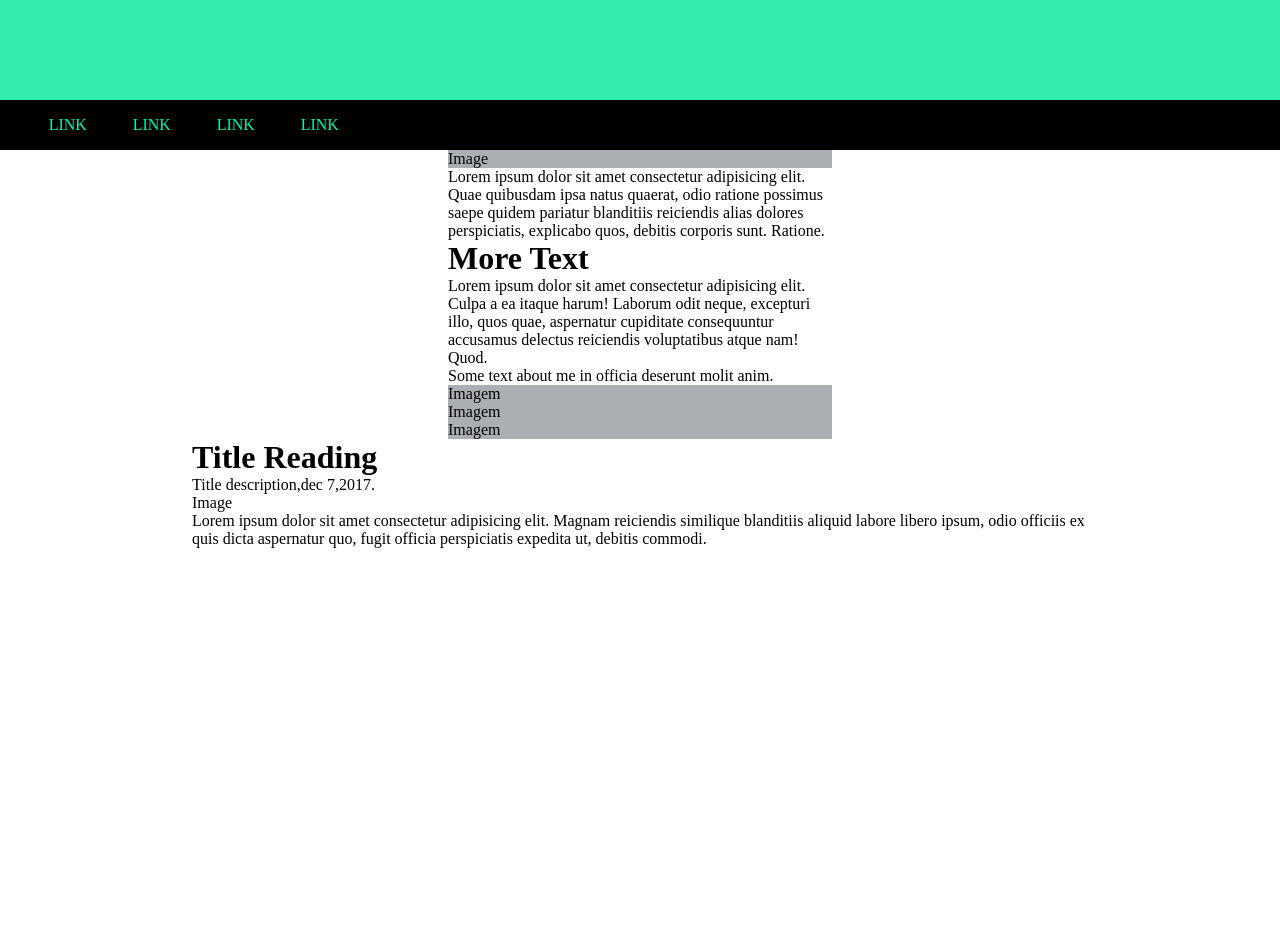
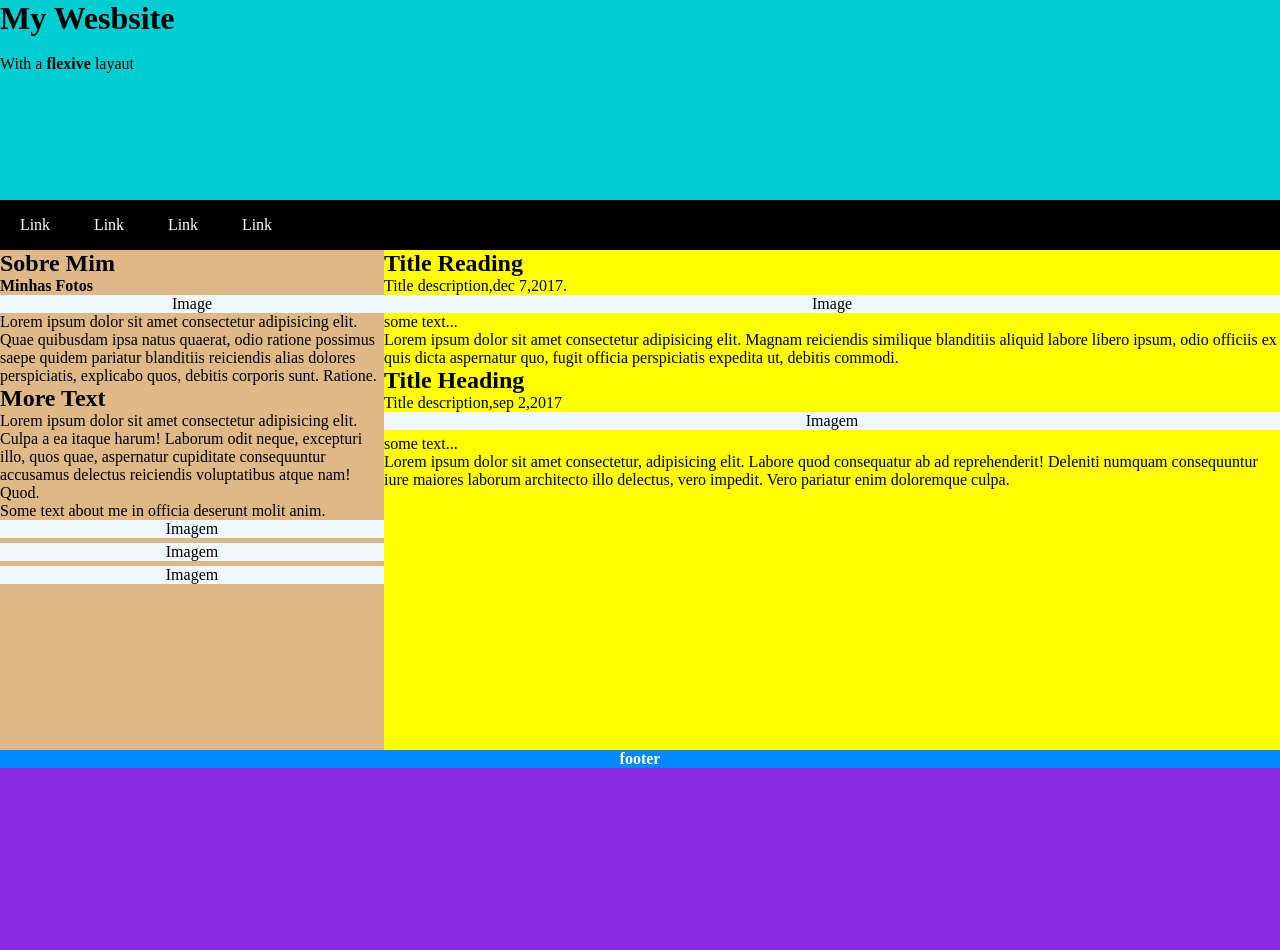
Before and after one commit to Breno-programador/html-css, a plain HTML site: page ex019/index.html in a window 1280 px wide. Before the commit the page ends 800 px from the top, so only its background shows below. Drawn offline with Linux system fonts and the light colour scheme.

Commit message:
atualizei o nome do exercício

```diff
--- a/ex019/css/style.css
+++ /dev/null
@@ -1,91 +0,0 @@
-@charset "UTF-8";
-
-#faixa{
-    background-color: rgb(51, 236, 174);
-    text-align: center;
-    padding: 50px;
-}
-
-*{
-    margin:auto;
-}
-
-#botao-menu{
-    display: none;
-}
-label[for='botao-menu']{
-    cursor: pointer; /* cursor:pointer é para indicar um local onde podemos clicar,ou seja,a seta vira uma mãozinha */
-    background-color: black;
-    font-size: 30px;
-    color: rgb(255, 255, 255);
-    padding: 5px;
-    display: none;
-}
-#menu{
-    display:flex ;
-    width: auto;
-    height: auto;
-}
-
-header{
-    margin-left: 1%;
-}
-
-a{
-    display: inline-block;
-    width: 50px;
-    height: 50px;
-    margin-left: 30px;
-    background-color: rgb(0, 0, 0);
-    color: rgb(0, 247, 173);
-    text-align: center;
-    text-decoration: none;
-    text-transform: uppercase;
-    line-height: 50px;
-
-}
-a:hover{
-    background-color: rgb(255, 255, 255);
-    color: rgb(0, 247, 173);
-}
-@media(max-width:0px){
-    #menu{
-        margin-left: -200%;
-        flex-direction: column;
-    }
-    label[for='botao-menu']{
-        display: block;
-    }
-    #botao-menu:checked ~ #menu{
-        margin-left: 0px;
-    }
-}
-
-nav{
-    background-color: rgb(0, 0, 0);
-}
-
-#cor-text{
-    color: white;
-}
-
-.divimg{
-    background-color: rgb(171, 174, 179);
-}
-.divimg1{
-    background-color: rgb(171, 174, 179);
-}
-.divimg2{
-    background-color: rgb(171, 174, 179);
-}
-.divimg3{
-    background-color: rgb(171, 174, 179);
-}
-
-#div1{
-    width: 30%;
-}
-
-#div2{
-    width: 70%;
-}
--- a/ex019/index.html
+++ b/ex019/index.html
@@ -1,37 +1,32 @@
 <!DOCTYPE html>
-<html lang="pt-br">
+<html lang="en">
 <head>
     <meta charset="UTF-8">
     <meta http-equiv="X-UA-Compatible" content="IE=edge">
     <meta name="viewport" content="width=device-width, initial-scale=1.0">
-    <title>Menu Responsivo</title>
-    <link rel="stylesheet" href="css/style.css">
+    <title>document</title>
 </head>
+<link rel="stylesheet" href="style.css">
 <body>
-
-<!-- div é uma caixa vazia,não semantica -->
-<!-- header é uma caixa para cabeçalho -->
-<!-- nav é uma caixa que indica navegação -->
-<!-- main é a caixa pricipal -->
-<!-- footer é a caixa de roda-pé -->
-<!-- section é uma seção de conteúdo,ao contrario da div,ela tem significado-->
-
-    <nav id="faixa">
-
+    <header>
+        <h1 id="cor-text">
+        My Wesbsite
+        </h1>
+        <br>
+        <p id="cor-text">
+        With a <strong>flexive</strong> layaut
+        </p>
+    </header>
+    <nav>
+        <a href="" id="#">Link</a>
+        <a href="" id="#">Link</a>
+        <a href="" id="#">Link</a>
+        <a href="" id="#">Link</a>
     </nav>
-    <input type="checkbox" id="botao-menu">
-    <label for="botao-menu">&#9776;</label>
-    <nav id="menu">
-        <header>
-            <a href="#">link</a>
-            <a href="#">link</a>
-            <a href="#">link</a>
-            <a href="#">link</a>
-        </header>
-    </nav>
-
     <main>
-            <div id="div1">
+        <section id="primeiraColuna">
+            <h1><strong>Sobre Mim</strong></h1>
+            <p><strong>Minhas Fotos</strong></p>
             <div class="divimg">Image</div>
             <p>Lorem ipsum dolor sit amet consectetur adipisicing elit. Quae quibusdam ipsa natus quaerat, odio ratione possimus saepe quidem pariatur blanditiis reiciendis alias dolores perspiciatis, explicabo quos, debitis corporis sunt. Ratione.
             </p>
@@ -42,20 +37,25 @@
             <div class="divimg1">Imagem</div>
             <div class="divimg2">Imagem</div>
             <div class="divimg3">Imagem</div>
-            </div>
-            <div id="div2">
+        </section>
+
+        <section id="segundaColuna">
             <h1>Title Reading</h1>
             <p>Title description,dec 7,2017.</p>
-                <div>
-                    <p>Image</p>
+            <div class="divimg4"><p>Image</p></div>
+                <p>some text...</p>
                 <p>Lorem ipsum dolor sit amet consectetur adipisicing elit. Magnam reiciendis similique blanditiis aliquid labore libero ipsum, odio officiis ex quis dicta aspernatur quo, fugit officia perspiciatis expedita ut, debitis commodi.
                 </p>
-                <h1></h1>
-                </div>
-            </div>
+                <h1>Title Heading</h1>
+                <p>Title description,sep 2,2017</p>
+                <div class="divimg5">Imagem</div>
+                <p>some text...</p>
+                <p>Lorem ipsum dolor sit amet consectetur, adipisicing elit. Labore quod consequatur ab ad reprehenderit! Deleniti numquam consequuntur iure maiores laborum architecto illo delectus, vero impedit. Vero pariatur enim doloremque culpa.
+                </p>
+        </section>
     </main>
-
-
-
+    <footer>
+        <div id="caixafooter"><strong>footer</strong></div>
+    </footer>
 </body>
 </html>
```
Also changed, not shown: ex020/index.html (deleted, +0 -61 lines), ex019/style.css (renamed from ex020/style.css). Lines whose indentation alone changed are shown as unchanged.
